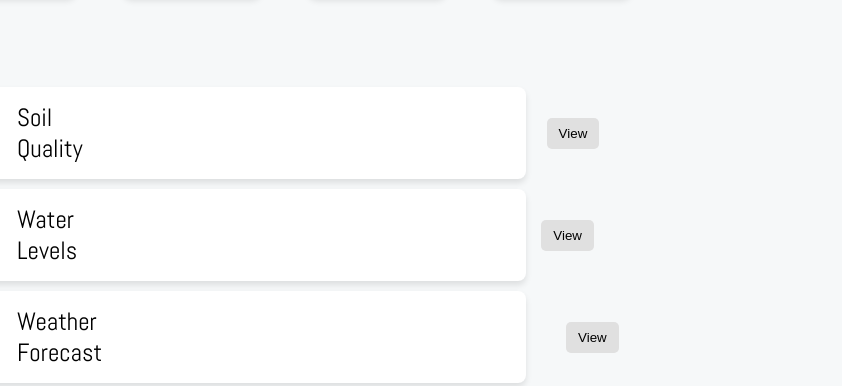
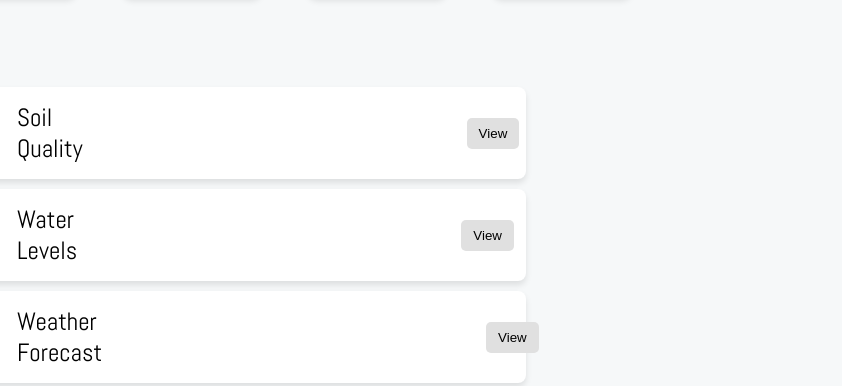
Before and after one commit to navaneethsankar07/Geo-Lens, a plain HTML site: page index.html in a window 1280 px wide. Shown: the part 754-1140 px from the top of the page, 438-1280 px from the left. Drawn offline with Linux system fonts and the light colour scheme.

Commit message:
Update style.css

```diff
--- a/style.css
+++ b/style.css
@@ -286,7 +286,7 @@ h2 {
   border-radius: 5px;
   padding: 8px 12px;
   cursor: pointer;
-  margin-left: 24rem;
+  margin-left: 19rem;
 }
 
 .view-btn:hover {
```
